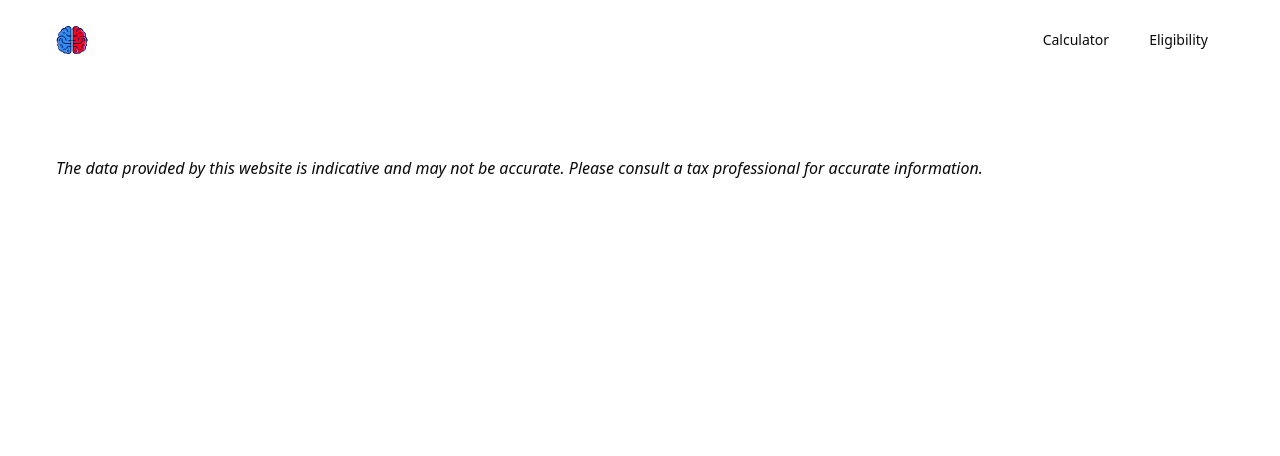
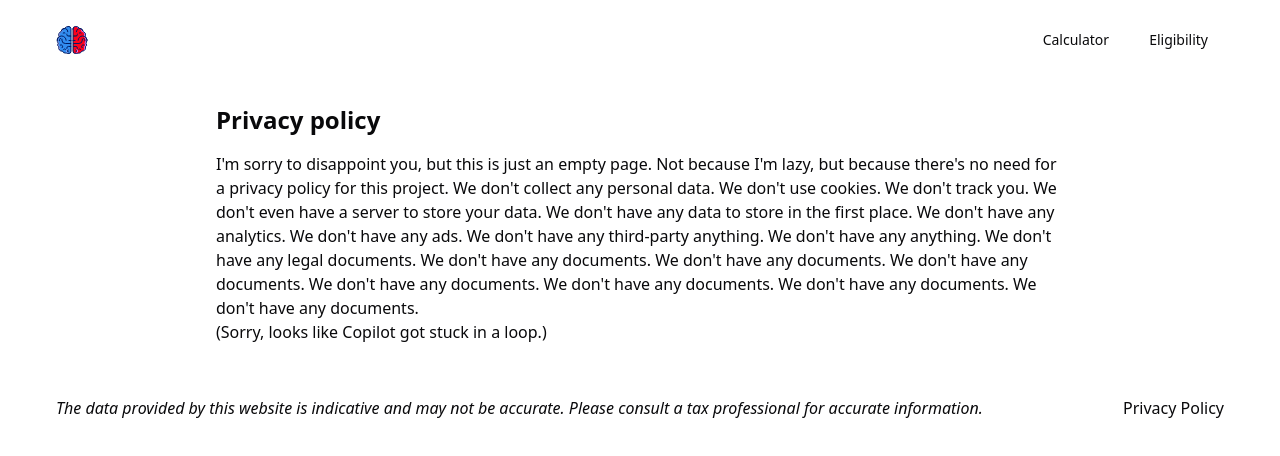
Before and after one commit to LucaDiba/rientro-cervelli, a React (Vite) app: page /rientro-cervelli/privacy-policy in a window 1280 px wide. Shown: the top 456 px of the page. Built offline with nearby package versions, Linux system fonts and the light colour scheme.

Commit message:
Add privacy policy

```diff
--- a/src/App.tsx
+++ b/src/App.tsx
@@ -3,6 +3,7 @@ import { Header } from "@/components/header";
 import { Route, Routes } from "react-router-dom";
 import { Footer } from "@/components/footer";
 import { Eligibility } from "@/components/eligibility";
+import { PrivacyPolicy } from "@/components/privacy-policy";
 
 function App() {
   return (
@@ -12,6 +13,7 @@ function App() {
         <Routes>
           <Route path="/" element={<Calculator />} />
           <Route path="/eligibility" element={<Eligibility />} />
+          <Route path="/privacy-policy" element={<PrivacyPolicy />} />
         </Routes>
       </div>
       <Footer />
--- a/src/components/footer.tsx
+++ b/src/components/footer.tsx
@@ -1,3 +1,5 @@
+import { Link } from "react-router-dom";
+
 export function Footer() {
   return (
     <div className="container mx-auto px-4 md:px-6 lg:px-8">
@@ -6,6 +8,9 @@ export function Footer() {
           The data provided by this website is indicative and may not be
           accurate. Please consult a tax professional for accurate information.
         </i>
+        <Link to="/privacy-policy" className="ml-auto">
+          Privacy Policy
+        </Link>
       </footer>
     </div>
   );
--- /dev/null
+++ b/src/components/privacy-policy.tsx
@@ -0,0 +1,21 @@
+export function PrivacyPolicy() {
+  return (
+    <div>
+      <h1 className="text-2xl font-semibold mb-4">Privacy policy</h1>
+      <div>
+        I'm sorry to disappoint you, but this is just an empty page. Not because
+        I'm lazy, but because there's no need for a privacy policy for this
+        project. We don't collect any personal data. We don't use cookies. We
+        don't track you. We don't even have a server to store your data. We
+        don't have any data to store in the first place. We don't have any
+        analytics. We don't have any ads. We don't have any third-party
+        anything. We don't have any anything. We don't have any legal documents.
+        We don't have any documents. We don't have any documents. We don't have
+        any documents. We don't have any documents. We don't have any documents.
+        We don't have any documents. We don't have any documents.
+        <br />
+        (Sorry, looks like Copilot got stuck in a loop.)
+      </div>
+    </div>
+  );
+}
```
